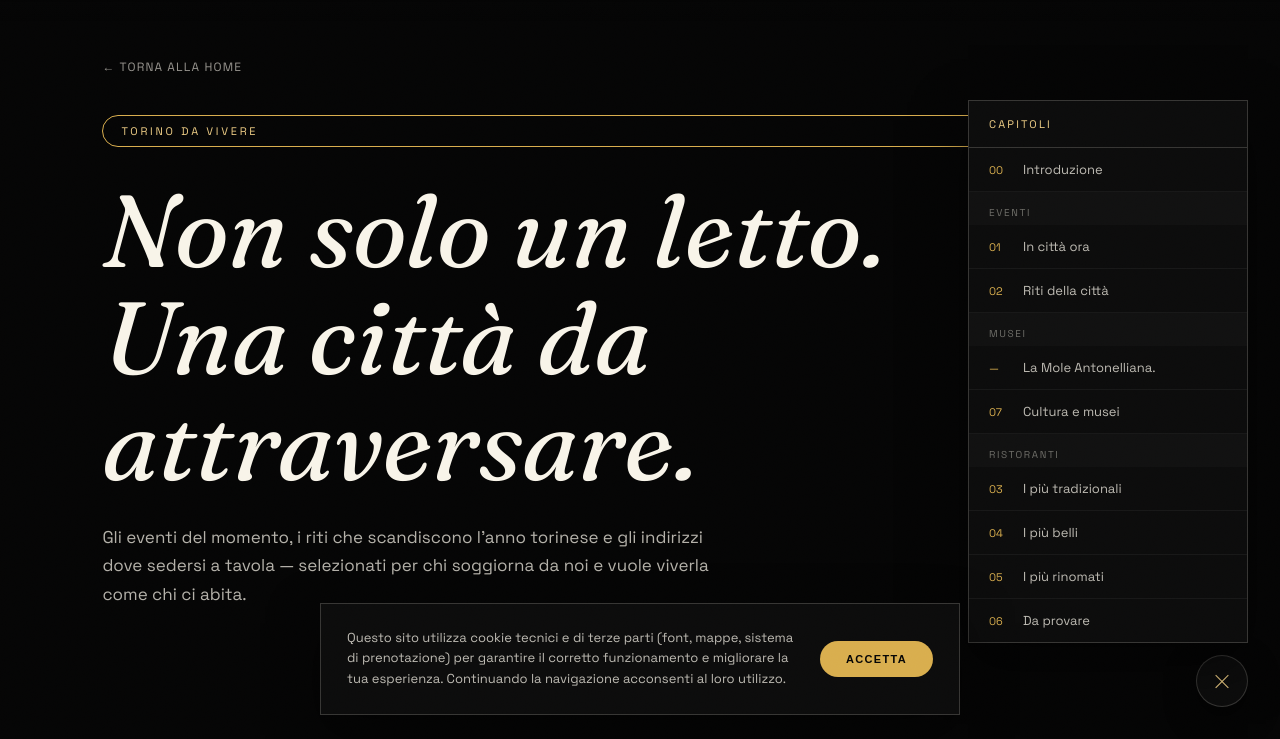
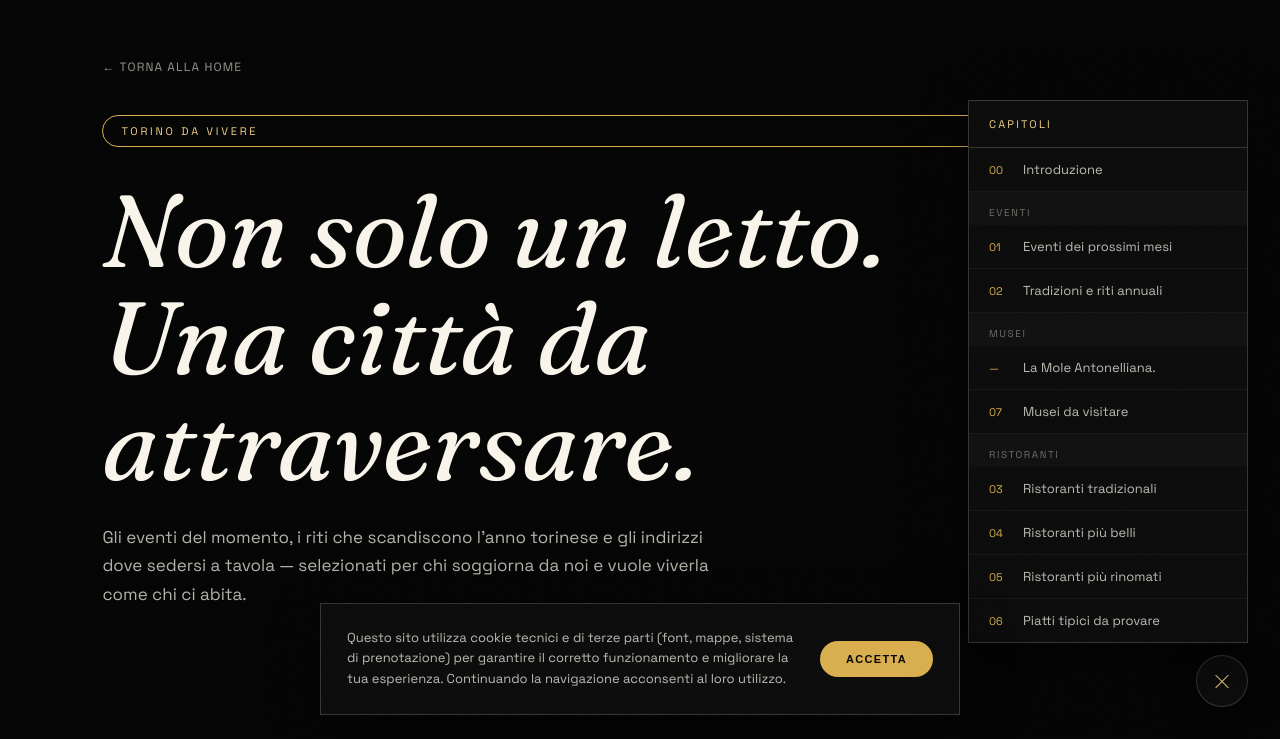
Before and after one commit to alessandrovincimat-stack/torino-suite-sito, a plain HTML site: page eventi.html in a window 1280 px wide. Both pictures are taken after a click on the button "Capitoli". Shown: the part 61-800 px from the top of the page. Drawn offline with Linux system fonts and the light colour scheme.

Commit message:
Etichette del menu capitoli piu specifiche e autoesplicative

```diff
--- a/eventi.html
+++ b/eventi.html
@@ -49,18 +49,18 @@
   <a href="#ch-hero" class="chapters-link"><span class="cl-num">00</span><span data-i18n="chapters.intro">Introduzione</span></a>
 
   <div class="chapters-group" data-i18n="chapters.group_events">Eventi</div>
-  <a href="#ch-s1" class="chapters-link"><span class="cl-num">01</span><span data-i18n="chapters.s1">In città ora</span></a>
-  <a href="#ch-s2" class="chapters-link"><span class="cl-num">02</span><span data-i18n="chapters.s2">Riti della città</span></a>
+  <a href="#ch-s1" class="chapters-link"><span class="cl-num">01</span><span data-i18n="chapters.s1">Eventi dei prossimi mesi</span></a>
+  <a href="#ch-s2" class="chapters-link"><span class="cl-num">02</span><span data-i18n="chapters.s2">Tradizioni e riti annuali</span></a>
 
   <div class="chapters-group" data-i18n="chapters.group_museums">Musei</div>
   <a href="#ch-landmark" class="chapters-link"><span class="cl-num">—</span><span data-i18n="eventi.landmark.title">La Mole Antonelliana.</span></a>
-  <a href="#ch-s7" class="chapters-link"><span class="cl-num">07</span><span data-i18n="chapters.s7">Cultura e musei</span></a>
+  <a href="#ch-s7" class="chapters-link"><span class="cl-num">07</span><span data-i18n="chapters.s7">Musei da visitare</span></a>
 
   <div class="chapters-group" data-i18n="chapters.group_restaurants">Ristoranti</div>
-  <a href="#ch-s3" class="chapters-link"><span class="cl-num">03</span><span data-i18n="chapters.s3">I più tradizionali</span></a>
-  <a href="#ch-s4" class="chapters-link"><span class="cl-num">04</span><span data-i18n="chapters.s4">I più belli</span></a>
-  <a href="#ch-s5" class="chapters-link"><span class="cl-num">05</span><span data-i18n="chapters.s5">I più rinomati</span></a>
-  <a href="#ch-s6" class="chapters-link"><span class="cl-num">06</span><span data-i18n="chapters.s6">Da provare</span></a>
+  <a href="#ch-s3" class="chapters-link"><span class="cl-num">03</span><span data-i18n="chapters.s3">Ristoranti tradizionali</span></a>
+  <a href="#ch-s4" class="chapters-link"><span class="cl-num">04</span><span data-i18n="chapters.s4">Ristoranti più belli</span></a>
+  <a href="#ch-s5" class="chapters-link"><span class="cl-num">05</span><span data-i18n="chapters.s5">Ristoranti più rinomati</span></a>
+  <a href="#ch-s6" class="chapters-link"><span class="cl-num">06</span><span data-i18n="chapters.s6">Piatti tipici da provare</span></a>
 </div>
 
 <div class="story-wrap">
--- a/i18n.js
+++ b/i18n.js
@@ -50,7 +50,7 @@ window.TS_EN = {
   "home.cta.button": "Discover Turin",
   "common.footer.cta": "Ready to experience Turin your way?",
   "common.footer.contacts": "Contact", "common.footer.address": "Address", "common.footer.links": "Links", "common.footer.home": "Home", "common.footer.faq": "FAQ",
-  "chapters.group_events": "Events", "chapters.group_museums": "Museums", "chapters.group_restaurants": "Restaurants", "chapters.title": "Chapters", "chapters.intro": "Introduction", "chapters.s1": "In the city now", "chapters.s2": "City rituals", "chapters.s3": "The most traditional", "chapters.s4": "The most beautiful", "chapters.s5": "The most renowned", "chapters.s6": "Not to be missed", "chapters.s7": "Culture and museums", "cookie.text": "This site uses technical and third-party cookies (fonts, maps, booking system) to ensure it works properly and to improve your experience. By continuing to browse, you consent to their use.", "cookie.accept": "Accept",
+  "chapters.group_events": "Events", "chapters.group_museums": "Museums", "chapters.group_restaurants": "Restaurants", "chapters.title": "Chapters", "chapters.intro": "Introduction", "chapters.s1": "Events in the coming months", "chapters.s2": "Annual traditions and rituals", "chapters.s3": "Traditional restaurants", "chapters.s4": "Most beautiful restaurants", "chapters.s5": "Most renowned restaurants", "chapters.s6": "Local dishes to try", "chapters.s7": "Museums to visit", "cookie.text": "This site uses technical and third-party cookies (fonts, maps, booking system) to ensure it works properly and to improve your experience. By continuing to browse, you consent to their use.", "cookie.accept": "Accept",
   "home.booking.tag": "Book now", "home.booking.title": "Check availability<br>and rates in real time.", "home.booking.desc": "Choose your dates and apartment and complete your booking directly — secure calendar and payment.",
   "footer.note.detail": "Redesign draft — not yet published",
   "footer.note.eventi": "Events and venues listed for informational purposes — always check dates and availability",
@@ -168,7 +168,7 @@ window.TS_FR = {
   "home.cta.button": "Découvrir Turin",
   "common.footer.cta": "Prêt à vivre Turin à votre façon ?",
   "common.footer.contacts": "Contact", "common.footer.address": "Adresse", "common.footer.links": "Liens", "common.footer.home": "Accueil", "common.footer.faq": "FAQ",
-  "chapters.group_events": "Événements", "chapters.group_museums": "Musées", "chapters.group_restaurants": "Restaurants", "chapters.title": "Chapitres", "chapters.intro": "Introduction", "chapters.s1": "En ville maintenant", "chapters.s2": "Rituels de la ville", "chapters.s3": "Les plus traditionnels", "chapters.s4": "Les plus beaux", "chapters.s5": "Les plus renommés", "chapters.s6": "À ne pas manquer", "chapters.s7": "Culture et musées", "cookie.text": "Ce site utilise des cookies techniques et tiers (polices, cartes, système de réservation) pour garantir son bon fonctionnement et améliorer votre expérience. En continuant à naviguer, vous consentez à leur utilisation.", "cookie.accept": "Accepter",
+  "chapters.group_events": "Événements", "chapters.group_museums": "Musées", "chapters.group_restaurants": "Restaurants", "chapters.title": "Chapitres", "chapters.intro": "Introduction", "chapters.s1": "Événements des prochains mois", "chapters.s2": "Traditions et rituels annuels", "chapters.s3": "Restaurants traditionnels", "chapters.s4": "Restaurants les plus beaux", "chapters.s5": "Restaurants les plus renommés", "chapters.s6": "Plats typiques à essayer", "chapters.s7": "Musées à visiter", "cookie.text": "Ce site utilise des cookies techniques et tiers (polices, cartes, système de réservation) pour garantir son bon fonctionnement et améliorer votre expérience. En continuant à naviguer, vous consentez à leur utilisation.", "cookie.accept": "Accepter",
   "home.booking.tag": "Réserver", "home.booking.title": "Vérifiez les disponibilités<br>et les tarifs en temps réel.", "home.booking.desc": "Choisissez vos dates et votre appartement et finalisez votre réservation directement — calendrier et paiement sécurisés.",
   "footer.note.detail": "Ébauche de refonte — non encore publiée",
   "footer.note.eventi": "Événements et lieux indiqués à titre informatif — vérifiez toujours les dates et disponibilités",
@@ -286,7 +286,7 @@ window.TS_DE = {
   "home.cta.button": "Turin entdecken",
   "common.footer.cta": "Bereit, Turin auf Ihre Art zu erleben?",
   "common.footer.contacts": "Kontakt", "common.footer.address": "Adresse", "common.footer.links": "Links", "common.footer.home": "Startseite", "common.footer.faq": "FAQ",
-  "chapters.group_events": "Veranstaltungen", "chapters.group_museums": "Museen", "chapters.group_restaurants": "Restaurants", "chapters.title": "Kapitel", "chapters.intro": "Einführung", "chapters.s1": "Aktuell in der Stadt", "chapters.s2": "Rituale der Stadt", "chapters.s3": "Die traditionellsten", "chapters.s4": "Die schönsten", "chapters.s5": "Die renommiertesten", "chapters.s6": "Unbedingt probieren", "chapters.s7": "Kultur und Museen", "cookie.text": "Diese Website verwendet technische Cookies und Cookies von Drittanbietern (Schriftarten, Karten, Buchungssystem), um die einwandfreie Funktion zu gewährleisten und Ihre Erfahrung zu verbessern. Durch die weitere Nutzung stimmen Sie deren Verwendung zu.", "cookie.accept": "Akzeptieren",
+  "chapters.group_events": "Veranstaltungen", "chapters.group_museums": "Museen", "chapters.group_restaurants": "Restaurants", "chapters.title": "Kapitel", "chapters.intro": "Einführung", "chapters.s1": "Veranstaltungen der kommenden Monate", "chapters.s2": "Jährliche Traditionen und Rituale", "chapters.s3": "Traditionelle Restaurants", "chapters.s4": "Schönste Restaurants", "chapters.s5": "Renommierteste Restaurants", "chapters.s6": "Typische Gerichte zum Probieren", "chapters.s7": "Sehenswerte Museen", "cookie.text": "Diese Website verwendet technische Cookies und Cookies von Drittanbietern (Schriftarten, Karten, Buchungssystem), um die einwandfreie Funktion zu gewährleisten und Ihre Erfahrung zu verbessern. Durch die weitere Nutzung stimmen Sie deren Verwendung zu.", "cookie.accept": "Akzeptieren",
   "home.booking.tag": "Jetzt buchen", "home.booking.title": "Verfügbarkeit und Preise<br>in Echtzeit prüfen.", "home.booking.desc": "Wählen Sie Ihre Daten und Ihr Apartment und schließen Sie Ihre Buchung direkt ab — sicherer Kalender und sichere Zahlung.",
   "footer.note.detail": "Redesign-Entwurf — noch nicht veröffentlicht",
   "footer.note.eventi": "Veranstaltungen und Lokale dienen nur zur Information — Daten und Verfügbarkeit bitte immer prüfen",
@@ -404,7 +404,7 @@ window.TS_ZH = {
   "home.cta.button": "探索都灵",
   "common.footer.cta": "准备好以你的方式体验都灵了吗？",
   "common.footer.contacts": "联系方式", "common.footer.address": "地址", "common.footer.links": "链接", "common.footer.home": "首页", "common.footer.faq": "常见问题",
-  "chapters.group_events": "活动", "chapters.group_museums": "博物馆", "chapters.group_restaurants": "餐厅", "chapters.title": "章节", "chapters.intro": "简介", "chapters.s1": "近期城市活动", "chapters.s2": "城市传统", "chapters.s3": "最具传统风味", "chapters.s4": "最美餐厅", "chapters.s5": "最负盛名", "chapters.s6": "必尝美味", "chapters.s7": "文化与博物馆", "cookie.text": "本网站使用技术性及第三方 Cookie（字体、地图、预订系统），以确保网站正常运行并提升您的浏览体验。继续浏览即表示您同意使用这些 Cookie。", "cookie.accept": "接受",
+  "chapters.group_events": "活动", "chapters.group_museums": "博物馆", "chapters.group_restaurants": "餐厅", "chapters.title": "章节", "chapters.intro": "简介", "chapters.s1": "近期活动", "chapters.s2": "年度传统与仪式", "chapters.s3": "传统风味餐厅", "chapters.s4": "最美餐厅", "chapters.s5": "最负盛名的餐厅", "chapters.s6": "值得一试的地道美食", "chapters.s7": "值得参观的博物馆", "cookie.text": "本网站使用技术性及第三方 Cookie（字体、地图、预订系统），以确保网站正常运行并提升您的浏览体验。继续浏览即表示您同意使用这些 Cookie。", "cookie.accept": "接受",
   "home.booking.tag": "立即预订", "home.booking.title": "实时查看空房<br>与每日房价。", "home.booking.desc": "选择日期和公寓，直接在线完成预订——安全的日历与支付系统。",
   "footer.note.detail": "改版草案 — 尚未正式发布",
   "footer.note.eventi": "以上活动和场所信息仅供参考 — 请务必核实具体日期与开放情况",
```
